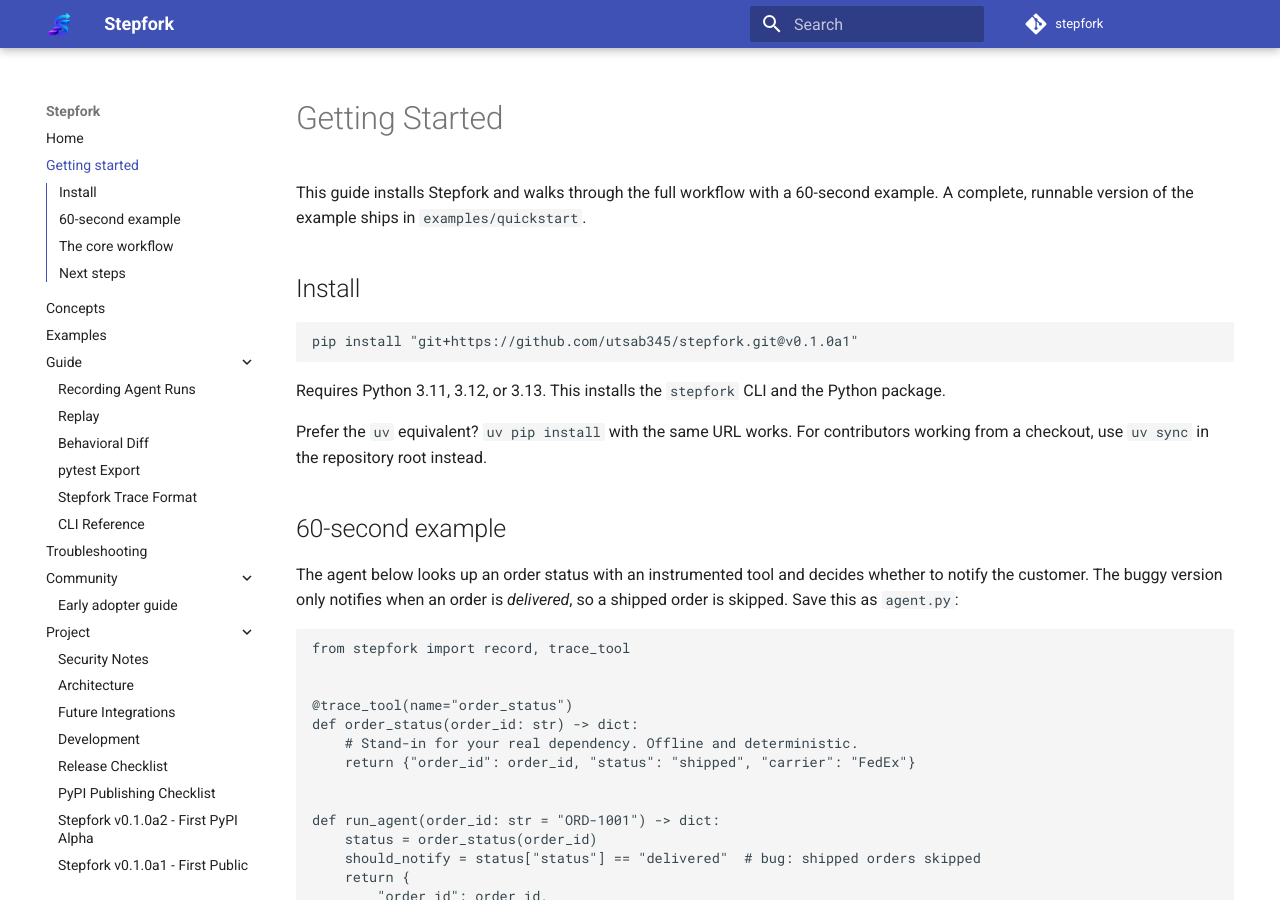
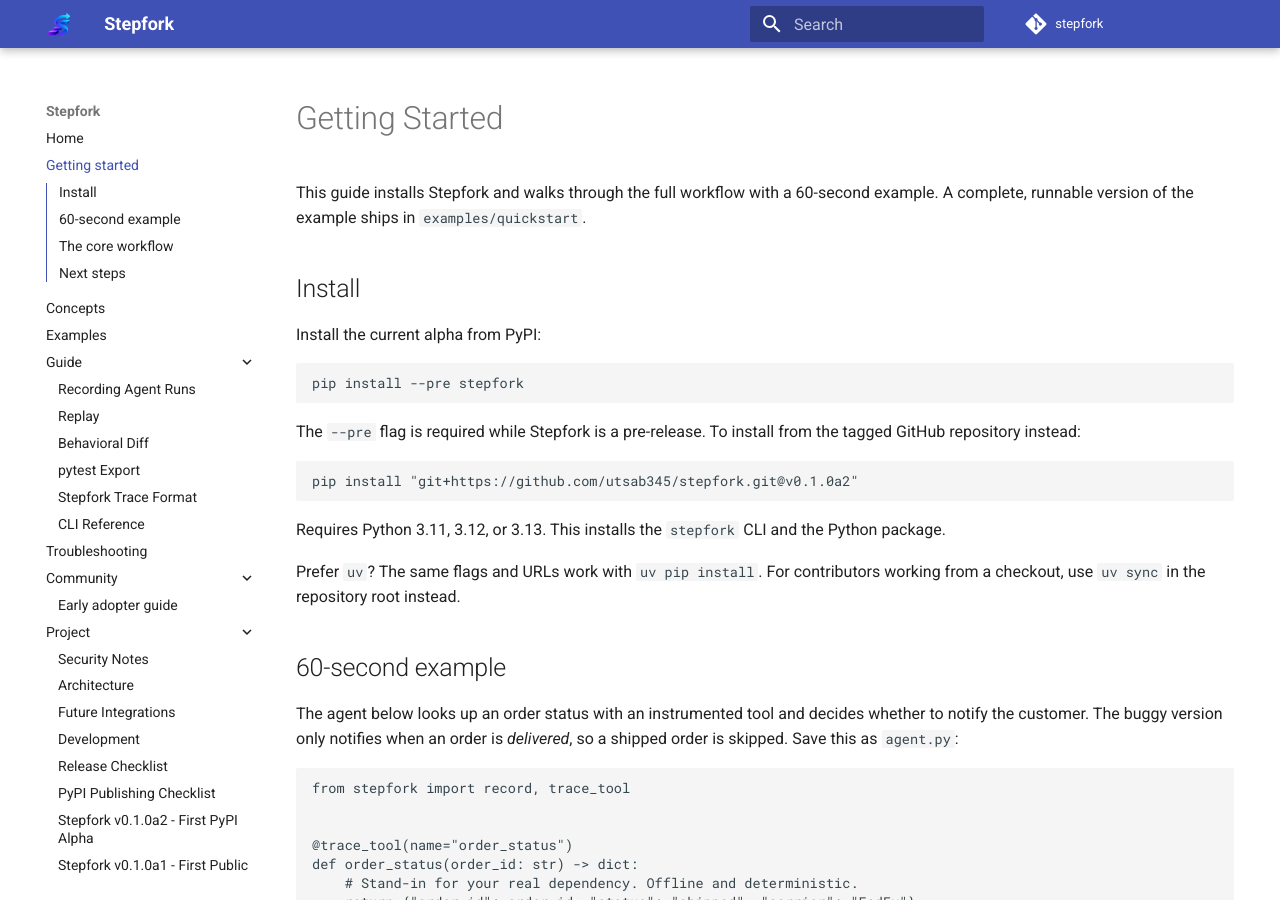
Before and after one commit to utsab345/stepfork, an MkDocs documentation site: the page built from docs/getting-started.md, in a window 1280 px wide and 900 px high. Built offline with MkDocs 1.6.1 and Material for MkDocs 9.7.7, drawn with Linux system fonts in a browser that asks for light colours; comment, search, counter and statistics services are not loaded.

Commit message:
docs: announce PyPI install for the 0.1.0a2 alpha (#7)

````diff
--- a/docs/getting-started.md
+++ b/docs/getting-started.md
@@ -6,14 +6,23 @@
 
 ## Install
 
+Install the current alpha from PyPI:
+
 ```bash
-pip install "git+https://github.com/utsab345/stepfork.git@v0.1.0a1"
+pip install --pre stepfork
+```
+
+The `--pre` flag is required while Stepfork is a pre-release. To install from
+the tagged GitHub repository instead:
+
+```bash
+pip install "git+https://github.com/utsab345/stepfork.git@v0.1.0a2"
 ```
 
 Requires Python 3.11, 3.12, or 3.13. This installs the `stepfork` CLI and the
 Python package.
 
-Prefer the `uv` equivalent? `uv pip install` with the same URL works. For
+Prefer `uv`? The same flags and URLs work with `uv pip install`. For
 contributors working from a checkout, use `uv sync` in the repository root
 instead.
 
--- a/pyproject.toml
+++ b/pyproject.toml
@@ -40,6 +40,7 @@
 Homepage = "https://github.com/utsab345/stepfork"
 Repository = "https://github.com/utsab345/stepfork"
 Issues = "https://github.com/utsab345/stepfork/issues"
+PyPI = "https://pypi.org/project/stepfork/"
 
 [project.scripts]
 stepfork = "stepfork.cli.main:app"
````
Also changed, not shown: README.md (+14 -7 lines), docs/community/early-adopter-guide.md (+6 -2 lines), docs/index.md (+4 -3 lines), docs/pypi-publishing.md (+3 -3 lines).
